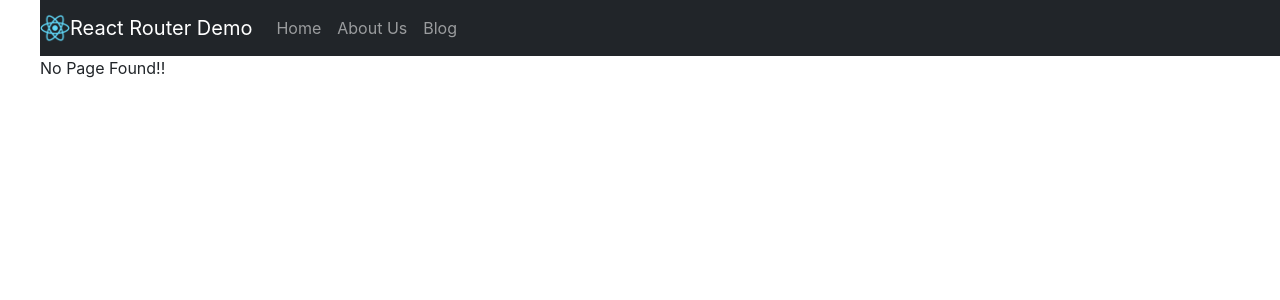
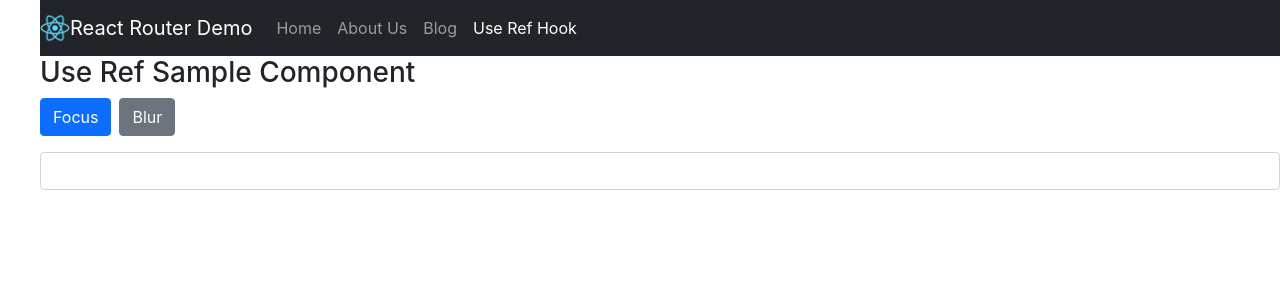
Before and after one commit to anupbaranwal/react-palyground, a React (Create React App) app: page /useRefSample in a window 1280 px wide. Shown: the top 300 px of the page. Built offline with nearby package versions, Linux system fonts and the light colour scheme.

Commit message:
feat(day-3): using useRef hook for component ref

```diff
--- a/src/App.js
+++ b/src/App.js
@@ -9,6 +9,7 @@ import NavBar from "./NavBar";
 import React from "react";
 import { Redirect } from "react-router-dom";
 import Blog from "./Blog";
+import UseRefSample from "./UseRefSample";
 
 const App = (props) => {
   return (
@@ -19,6 +20,7 @@ const App = (props) => {
           <Route exact path="/" component={Home}></Route>
           <Route exact path="/about" component={AboutUs}></Route>
           <Route exact path="/blog/:year/:month/:day" component={Blog}></Route>
+          <Route exact path="/useRefSample" component={UseRefSample}></Route>
           <Redirect from="/home" to="/" />
           <Route component={NoPageFound}></Route>
         </Switch>
--- a/src/NavBar.js
+++ b/src/NavBar.js
@@ -31,6 +31,11 @@ const Navbar = (props) => {
               Blog
             </NavLink>
           </li>
+          <li className="nav-item">
+            <NavLink className="nav-link" to="/useRefSample">
+              Use Ref Hook
+            </NavLink>
+          </li>
         </ul>
       </nav>
     </React.Fragment>
--- /dev/null
+++ b/src/UseRefSample.js
@@ -0,0 +1,28 @@
+import { useRef } from "react";
+
+const UseRefSample = () => {
+  const inputRef = useRef(null);
+
+  const focus = () => {
+    inputRef.current.focus();
+  };
+
+  const blur = () => {
+    inputRef.current.blur();
+  };
+
+  return (
+    <>
+      <h3>Use Ref Sample Component</h3>
+      <button className="btn btn-primary" onClick={focus}>
+        Focus
+      </button>
+      <button className="btn btn-secondary ms-2" onClick={blur}>
+        Blur
+      </button>
+      <input type="text" className="form-control mt-3" ref={inputRef} />
+    </>
+  );
+};
+
+export default UseRefSample;
```
